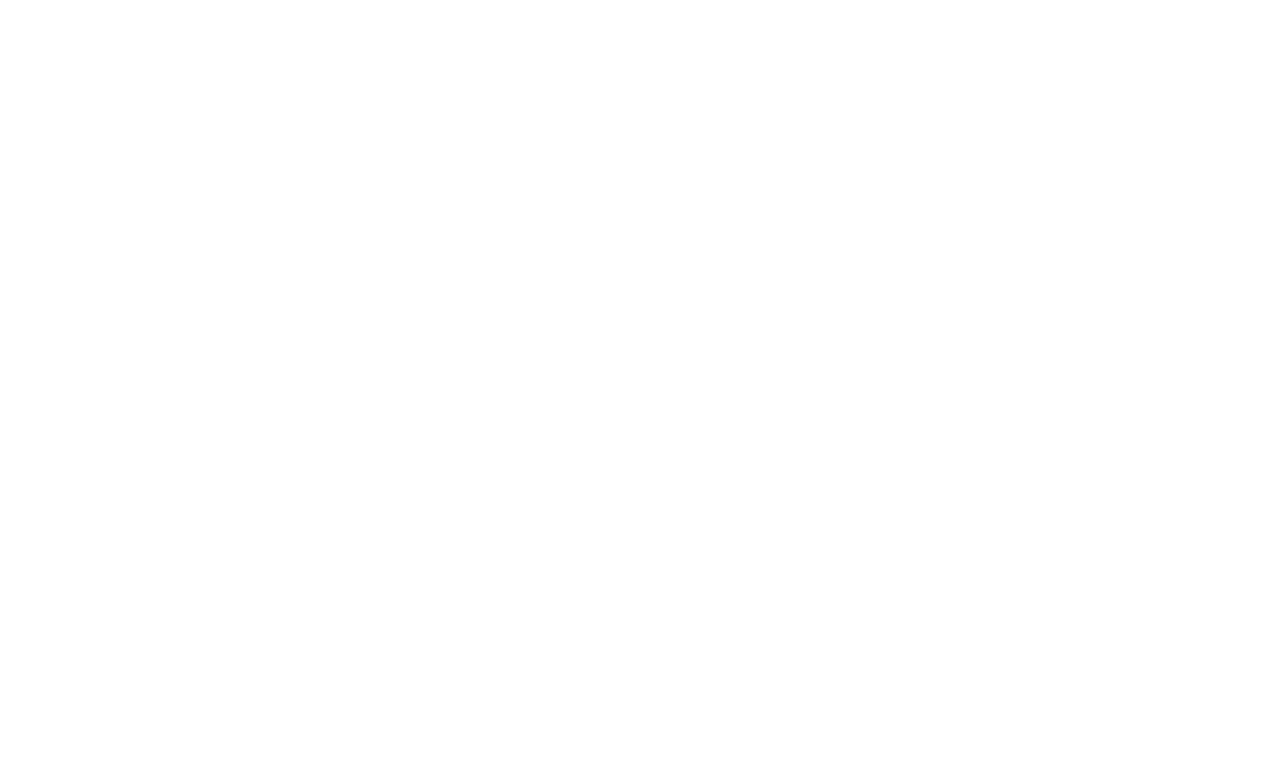
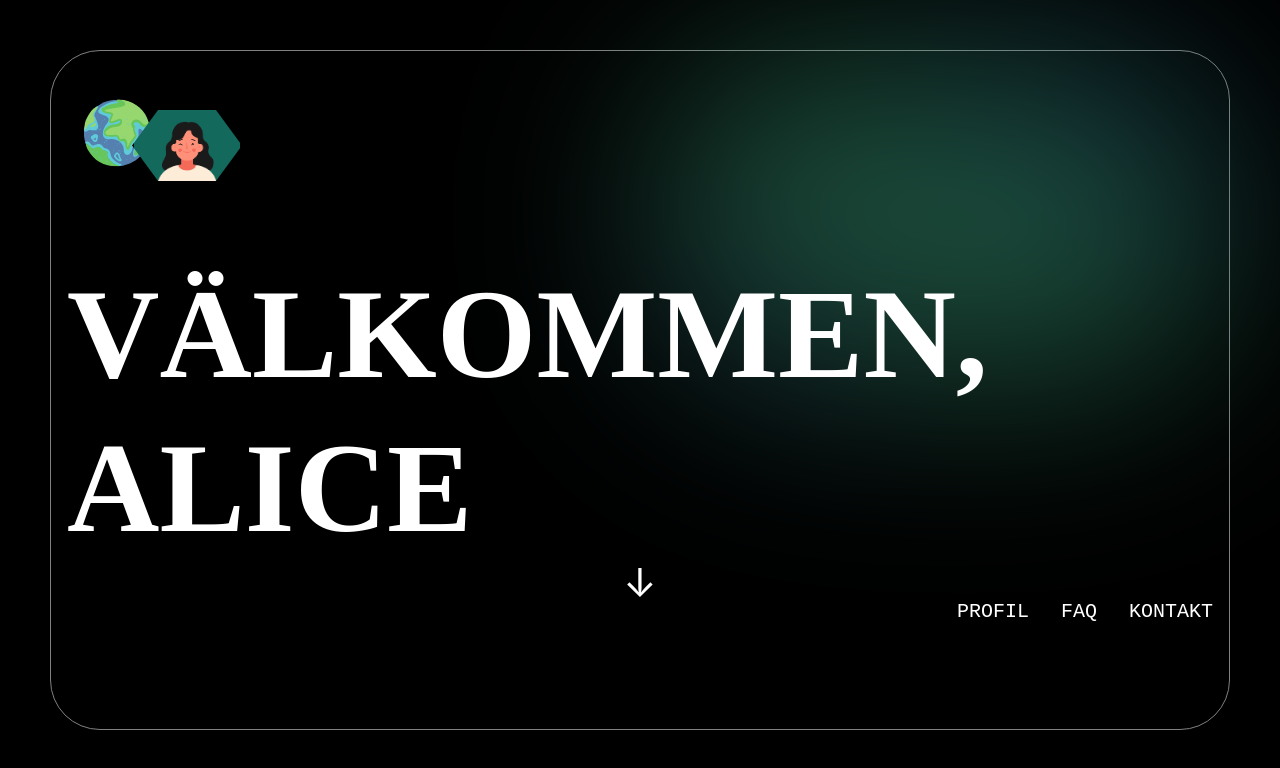
Before and after one commit to mlnb19/thegaiaalliance, a React (Vite) app: page / in a window 1280 px wide. Before the commit this address had no page. Shown: the top 768 px of the page. Built offline with nearby package versions, Linux system fonts and the light colour scheme.

Commit message:
Assistant checkpoint: Add missing routes to App.jsx
Assistant generated file changes:
- src/App.jsx: Add missing routes

---

User prompt:

sista fixet sen måste jag sova

```diff
--- a/src/App.jsx
+++ b/src/App.jsx
@@ -13,10 +13,14 @@ function App() {
     <ChakraProvider>
       <Router>
         <Routes>
+          <Route path="/" element={<Welcome />} />
           <Route path="/sealevels" element={<SeaLevels />} />
           <Route path="/temperature" element={<Temperature />} />
           <Route path="/co2" element={<Co2 />} />
           <Route path="/glaciers" element={<Glaciers />} />
+          <Route path="/profile" element={<Welcome />} />
+          <Route path="/notifications" element={<Welcome />} />
+          <Route path="/settings" element={<Welcome />} />
         </Routes>
       </Router>
     </ChakraProvider>
```
